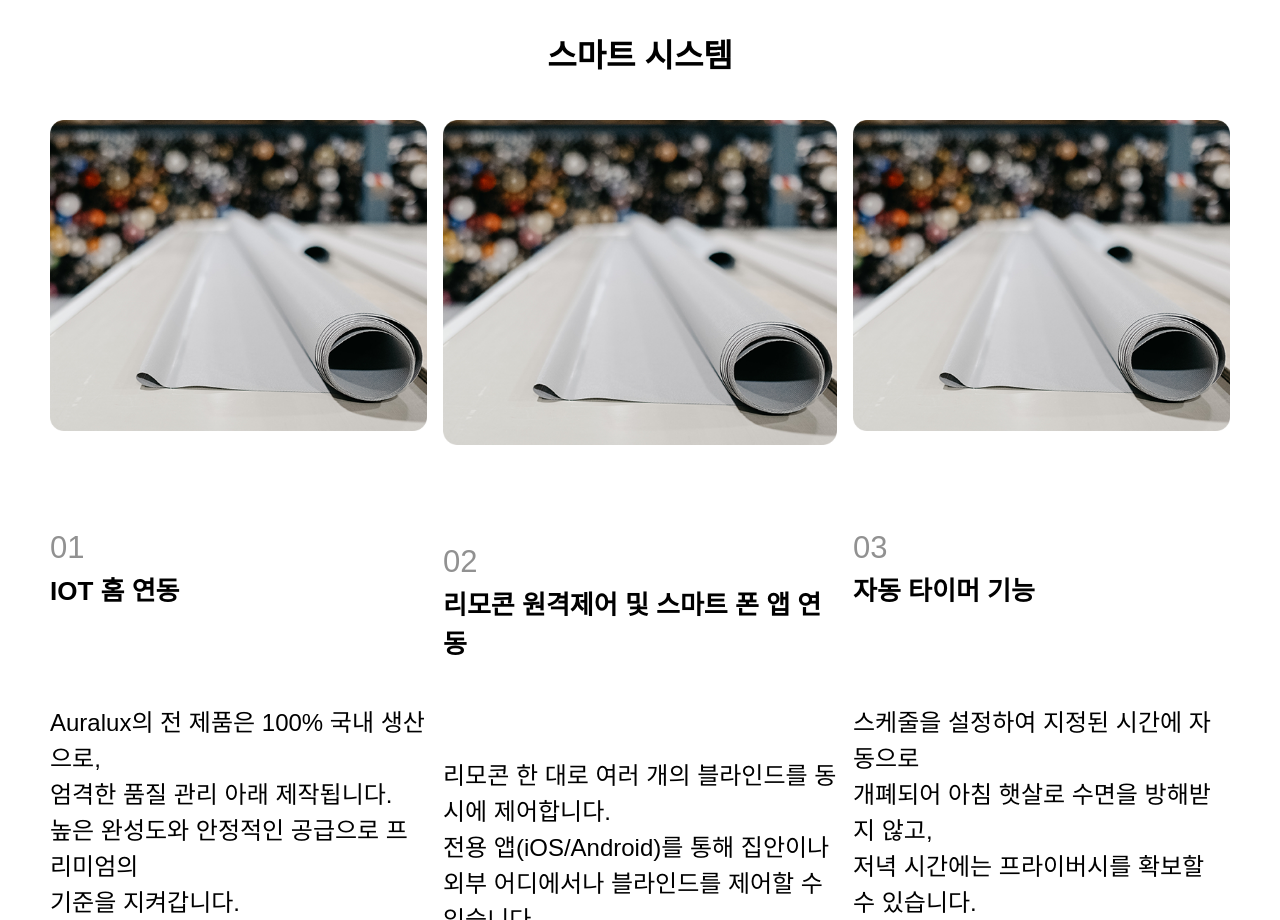
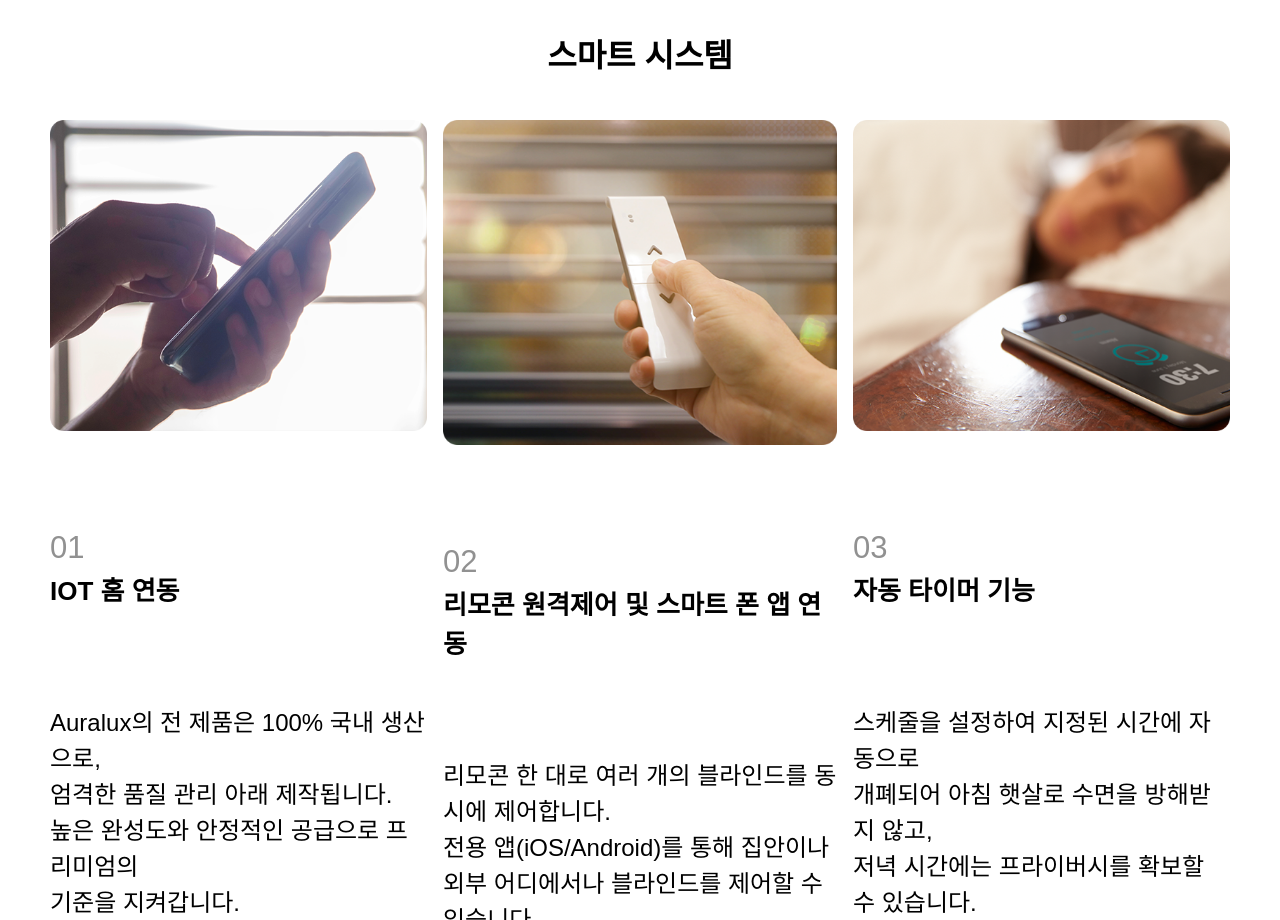
Before and after one commit to BangSM/auralux, a Next.js app: page /product/combi in a window 1280 px wide. Shown: the part 5220-6140 px from the top of the page. Built offline with nearby package versions, Linux system fonts and the light colour scheme.

Commit message:
fix: 이미지

```diff
--- a/src/app/[product]/combi/page.tsx
+++ b/src/app/[product]/combi/page.tsx
@@ -109,7 +109,7 @@ export default function Combi() {
           <div>
             <ul className="flex gap-[16px] mb-[230px] ">
               <li className="flex flex-col gap-[94px] pb-[58px]  border-b border-[#707070]">
-                <Image src="/images/img_smart_01.png" alt="iot" width={537} height={443} />
+                <Image src="/images/img_system_1.png" alt="iot" width={537} height={443} />
                 <div className="flex flex-col">
                   <span className="text-[31px] font-light text-[#919191]">01</span>
                   <strong className="text-[26px] font-bold">IOT 홈 연동</strong>
@@ -122,7 +122,7 @@ export default function Combi() {
                 </p>
               </li>
               <li className="flex flex-col gap-[94px] pb-[58px]  border-b border-[#707070]">
-                <Image src="/images/img_smart_01.png" alt="remote" width={537} height={443} />
+                <Image src="/images/img_system_2.png" alt="remote" width={537} height={443} />
                 <div className="flex flex-col">
                   <span className="text-[31px] font-light text-[#919191]">02</span>
                   <strong className="text-[26px] font-bold">리모콘 원격제어 및 스마트 폰 앱 연동</strong>
@@ -136,7 +136,7 @@ export default function Combi() {
                 </p>
               </li>
               <li className="flex flex-col gap-[94px] pb-[58px]  border-b border-[#707070]">
-                <Image src="/images/img_smart_01.png" alt="timer" width={537} height={443} />
+                <Image src="/images/img_system_3.png" alt="timer" width={537} height={443} />
                 <div className="flex flex-col">
                   <span className="text-[31px] font-light text-[#919191]">03</span>
                   <strong className="text-[26px] font-bold">자동 타이머 기능</strong>
--- a/src/app/[product]/honeycomb/page.tsx
+++ b/src/app/[product]/honeycomb/page.tsx
@@ -109,7 +109,7 @@ export default function Honeycomb() {
           <div>
             <ul className="flex gap-[16px] mb-[230px] ">
               <li className="flex flex-col gap-[94px] pb-[58px]  border-b border-[#707070]">
-                <Image src="/images/img_smart_01.png" alt="iot" width={537} height={443} />
+                <Image src="/images/img_system_1.png" alt="iot" width={537} height={443} />
                 <div className="flex flex-col">
                   <span className="text-[31px] font-light text-[#919191]">01</span>
                   <strong className="text-[26px] font-bold">IOT 홈 연동</strong>
@@ -122,7 +122,7 @@ export default function Honeycomb() {
                 </p>
               </li>
               <li className="flex flex-col gap-[94px] pb-[58px]  border-b border-[#707070]">
-                <Image src="/images/img_smart_01.png" alt="remote" width={537} height={443} />
+                <Image src="/images/img_system_2.png" alt="remote" width={537} height={443} />
                 <div className="flex flex-col">
                   <span className="text-[31px] font-light text-[#919191]">02</span>
                   <strong className="text-[26px] font-bold">리모콘 원격제어 및 스마트 폰 앱 연동</strong>
@@ -136,7 +136,7 @@ export default function Honeycomb() {
                 </p>
               </li>
               <li className="flex flex-col gap-[94px] pb-[58px]  border-b border-[#707070]">
-                <Image src="/images/img_smart_01.png" alt="timer" width={537} height={443} />
+                <Image src="/images/img_system_3.png" alt="timer" width={537} height={443} />
                 <div className="flex flex-col">
                   <span className="text-[31px] font-light text-[#919191]">03</span>
                   <strong className="text-[26px] font-bold">자동 타이머 기능</strong>
```
